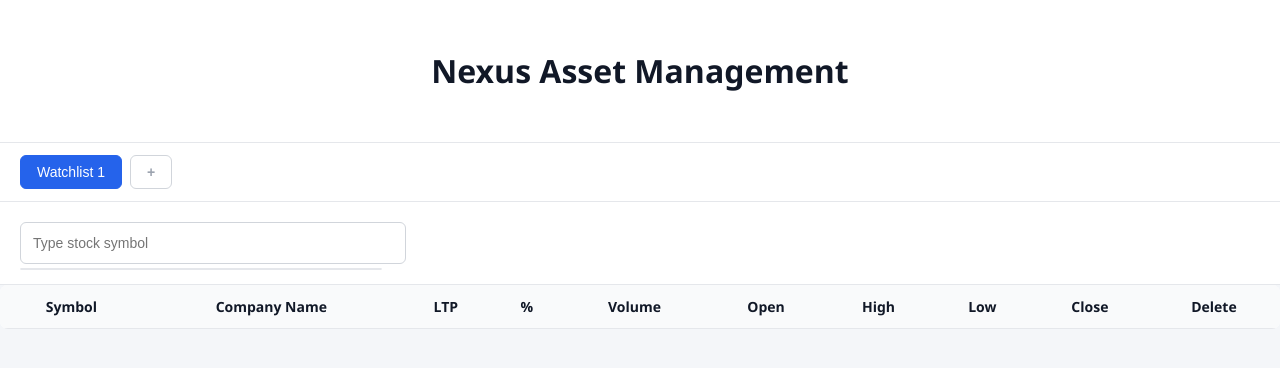
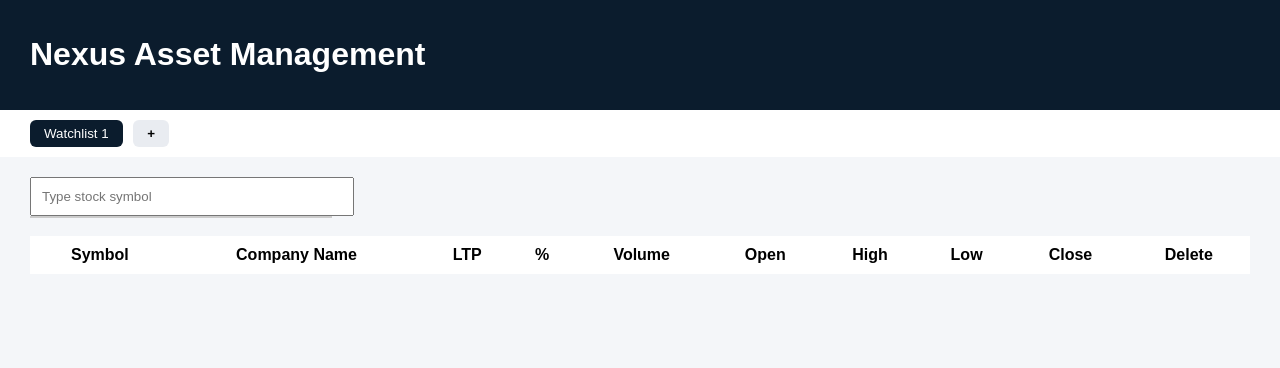
Before and after one commit to mrchopzy-ui/kotak-watchlist, a Flask app: page / in a window 1280 px wide. Shown: the top 368 px of the page. Run offline with Flask 3, Linux system fonts and the light colour scheme; data comes from the database, SQL or seed files in the repository; data that the repository does not hold is empty; parts of the project's set-up code (start-up, migrations or seed data) failed here and were passed over.

Commit message:
Update style.css

```diff
--- a/static/style.css
+++ b/static/style.css
@@ -1,140 +1,74 @@
 body {
-    font-family: "Segoe UI", system-ui, sans-serif;
+    margin: 0;
+    font-family: Arial, sans-serif;
     background: #f4f6f9;
-    margin: 0;
-    color: #111827;
 }
 
 .top-bar {
-    background: #ffffff;
-    padding: 28px 40px;
-    border-bottom: 1px solid #e5e7eb;
-    display: flex;
-    justify-content: center;
-}
-
-.logo {
-    height: 90px;
+    background: #0b1c2d;
+    color: white;
+    padding: 15px 30px;
 }
 
 .tabs {
-    display: flex;
-    gap: 8px;
-    padding: 12px 20px;
-    background: #ffffff;
-    border-bottom: 1px solid #e5e7eb;
+    background: white;
+    padding: 10px 30px;
 }
 
 .tab {
-    padding: 8px 16px;
+    padding: 6px 14px;
+    margin-right: 6px;
     border-radius: 6px;
-    border: 1px solid #d1d5db;
-    background: #ffffff;
+    border: none;
+    background: #e9ecf1;
     cursor: pointer;
-    font-size: 14px;
 }
 
 .tab.active {
-    background: #2563eb;
-    color: #ffffff;
-    border-color: #2563eb;
+    background: #0b1c2d;
+    color: white;
 }
 
 .tab.add {
-    font-weight: 600;
+    font-weight: bold;
 }
 
 .search-box {
+    margin: 20px 30px;
     position: relative;
-    padding: 20px;
-    background: #ffffff;
-    border-bottom: 1px solid #e5e7eb;
+    width: 300px;
 }
 
-.search-box input {
-    width: 360px;
-    padding: 12px;
-    font-size: 14px;
-    border-radius: 6px;
-    border: 1px solid #d1d5db;
+#search {
+    width: 100%;
+    padding: 10px;
 }
 
 #suggestions {
     position: absolute;
-    background: #ffffff;
-    width: 360px;
-    border: 1px solid #e5e7eb;
-    border-radius: 6px;
-    margin-top: 4px;
+    background: white;
+    width: 100%;
+    border: 1px solid #ccc;
     z-index: 10;
 }
 
 .suggestion-item {
-    padding: 10px 12px;
+    padding: 8px;
     cursor: pointer;
 }
 
 .suggestion-item:hover {
-    background: #f3f4f6;
-}
-
-.table-wrapper {
-    padding: 16px;
+    background: #eef2f7;
 }
 
 table {
-    width: 100%;
+    margin: 0 30px 30px;
+    width: calc(100% - 60px);
+    background: white;
     border-collapse: collapse;
-    background: #ffffff;
-    border-radius: 8px;
-    overflow: hidden;
 }
 
 th, td {
-    padding: 12px;
+    padding: 10px;
     text-align: center;
-    border-bottom: 1px solid #e5e7eb;
-    font-size: 14px;
 }
-
-th {
-    background: #f9fafb;
-    font-weight: 600;
-}
-
-tr:hover {
-    background: #f3f4f6;
-}
-
-/* Price blink */
-.blink-up {
-    color: #15803d;
-    animation: upFlash 0.6s ease;
-}
-
-.blink-down {
-    color: #b91c1c;
-    animation: downFlash 0.6s ease;
-}
-
-@keyframes upFlash {
-    from { background: #dcfce7; }
-    to { background: transparent; }
-}
-
-@keyframes downFlash {
-    from { background: #fee2e2; }
-    to { background: transparent; }
-}
-
-button {
-    background: none;
-    border: none;
-    cursor: pointer;
-    font-size: 16px;
-    color: #9ca3af;
-}
-
-button:hover {
-    color: #ef4444;
-}
```
